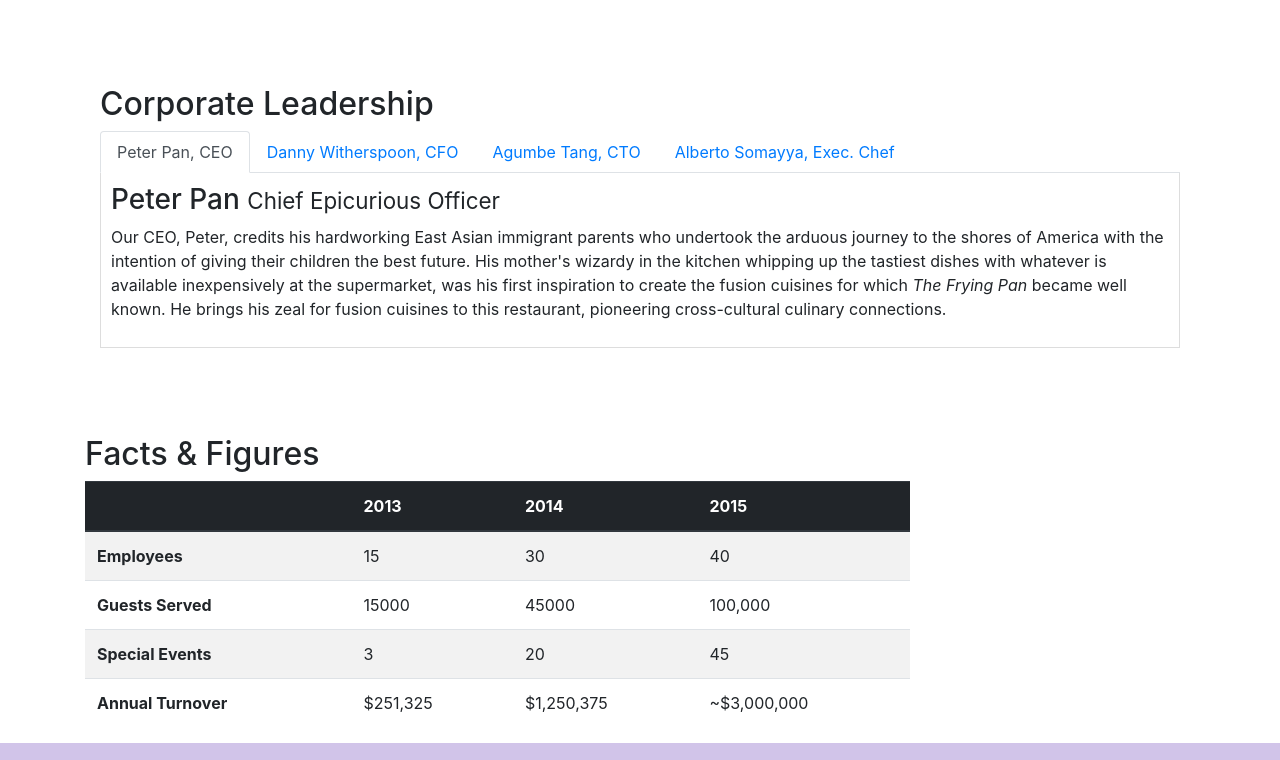
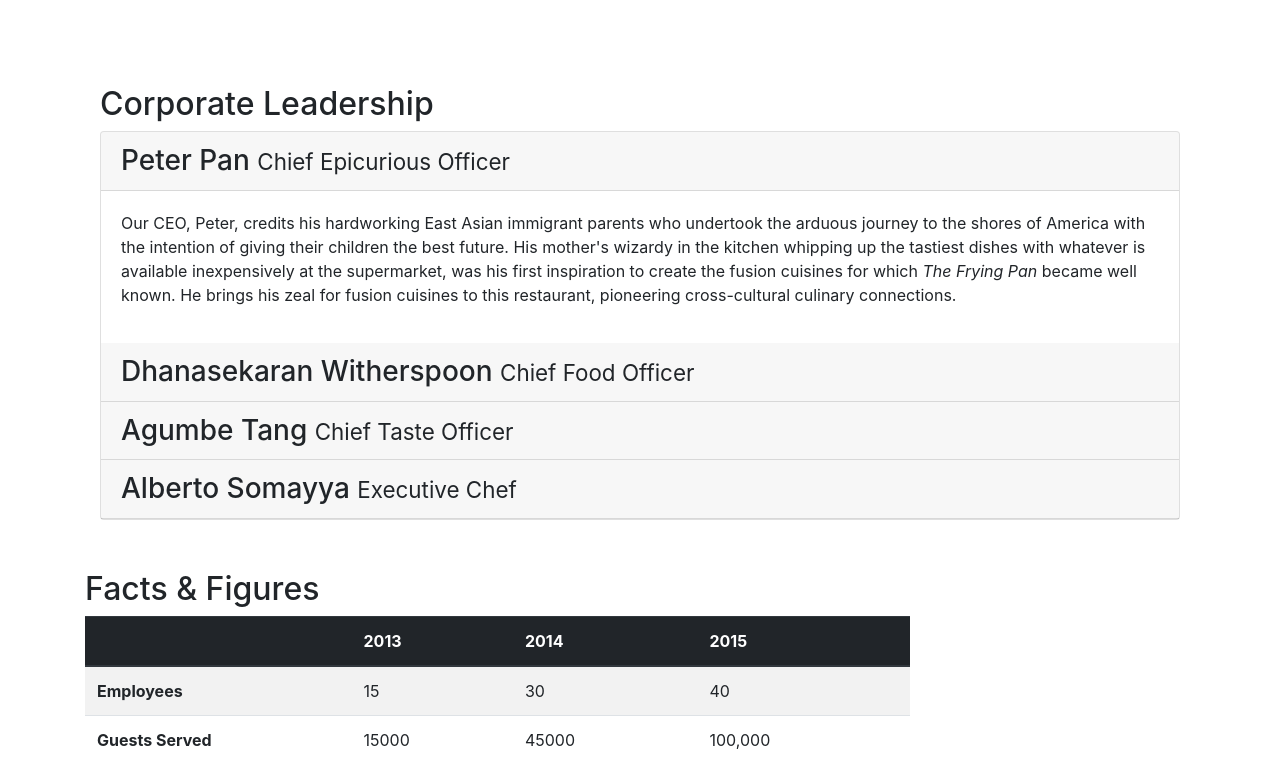
Before and after one commit to KHAJASHOAIBHUSSAIN/Restaurant-Website, a website: page aboutus.html in a window 1280 px wide. Shown: the part 940-1700 px from the top of the page. Drawn offline with nearby package versions, Linux system fonts and the light colour scheme.

Commit message:
collapse and accordion]

```diff
--- a/aboutus.html
+++ b/aboutus.html
@@ -98,38 +98,53 @@
             <div class="col-12 ">
                 <h2>Corporate Leadership</h2>
 
-                <ul class="nav nav-tabs">
-                    <li class="nav-item">
-                        <a class="nav-link active" href="#peter" role="tab" data-toggle="tab">Peter Pan, CEO</a>
-                    </li>
-                     <li class="nav-item">
-                        <a class="nav-link" href="#danny" role="tab" data-toggle="tab">Danny Witherspoon, CFO</a>
-                    </li>
-                     <li class="nav-item">
-                        <a class="nav-link" href="#agumbe" role="tab" data-toggle="tab">Agumbe Tang, CTO</a>
-                    </li>
-                     <li class="nav-item">
-                        <a class="nav-link" href="#alberto" role="tab" data-toggle="tab">Alberto Somayya, Exec. Chef</a>
-                    </li>
 
-                </ul>
-                <div class="tab-content">
-                    <div role="tabpanel" class="tab-pane fade show active" id="peter">
-                    <h3>Peter Pan <small>Chief Epicurious Officer</small></h3>
+                <div id="accordion">
+                    <div class="card">
+                        <div class="card-header" role="tab" id="peterhead">
+                            <h3 class="mb-0">
+                                <a data-toggle="collapse" data-target="#peter">Peter Pan <small>Chief Epicurious Officer</small></a></h3>
+                        </div>
+                    <div role="tabpanel" class="collapse show" id="peter" data-parent="#accordion">
+                        <div class="card-body">
                             <div class="d-none d-md-block d-sm-none"><p>Our CEO, Peter, credits his hardworking East Asian immigrant parents who undertook the arduous journey to the shores of America with the intention of giving their children the best future. His mother's wizardy in the kitchen whipping up the tastiest dishes with whatever is available inexpensively at the supermarket, was his first inspiration to create the fusion cuisines for which <em>The Frying Pan</em> became well known. He brings his zeal for fusion cuisines to this restaurant, pioneering cross-cultural culinary connections.</p></div>
                         </div>
-                    <div role="tabpanel" class="tab-pane fade" id="danny">
-                    <h3>Dhanasekaran Witherspoon <small>Chief Food Officer</small></h3>
+                    </div>
+                        <div class="card-header" role="tab" id="dannyhead">
+                            <h3 class="mb-0">
+                            <a data-toggle="collapse" data-target="#danny">Dhanasekaran Witherspoon <small>Chief Food Officer</small></a></h3>
+                        </div>
+                        <div role="tabpanel" class="collapse" id="danny" data-parent="#accordion">
+                        <div class="card-body">
                              <div class="d-none d-md-block d-sm-none"><p>Our CFO, Danny, as he is affectionately referred to by his colleagues, comes from a long established family tradition in farming and produce. His experiences growing up on a farm in the Australian outback gave him great appreciation for varieties of food sources. As he puts it in his own words, <em>Everything that runs, wins, and everything that stays, pays!</em></p></div>
                         </div>
-                    <div role="tabpanel" class="tab-pane fade" id="agumbe">
-                    <h3>Agumbe Tang <small>Chief Taste Officer</small></h3>
+                        </div>
+                        <div class="card-header" role="tab" id="agumbehead">
+                            <h3 class="mb-0">
+                                <a data-toggle="collapse" data-target="#agumbe">Agumbe Tang <small>Chief Taste Officer</small></a></h3>
+                        </div>
+                        <div role="tabpanel" class="collapse" id="agumbe" data-parent="#accordion">
+                        <div class="card-body">
                              <div class="d-none d-md-block d-sm-none"><p>Blessed with the most discerning gustatory sense, Agumbe, our CTO, personally ensures that every dish that we serve meets his exacting tastes. Our chefs dread the tongue lashing that ensues if their dish does not meet his exacting standards. He lives by his motto, <em>You click only if you survive my lick.</em></p></div>
                         </div>
-                    <div role="tabpanel" class="tab-pane fade" id="alberto">
-                    <h3>Alberto Somayya <small>Executive Chef</small></h3>
+                        </div>
+                        <div class="card-header" role="tab" id="albertohead">
+                            <h3 class="mb-0">
+                                <a data-toggle="collapse" data-target="#alberto">Alberto Somayya <small>Executive Chef</small></a></h3>
+                        </div>
+                        <div role="tabpanel" class="collapse" id="alberto" data-parent="#accordion">
+                            <div class="card-body">
                              <div class="d-none d-md-block d-sm-none"><p>Award winning three-star Michelin chef with wide International experience having worked closely with whos-who in the culinary world, he specializes in creating mouthwatering Indo-Italian fusion experiences. He says, <em>Put together the cuisines from the two craziest cultures, and you get a winning hit! Amma Mia!</em></p></div>
                             </div>
+                        </div>
+
+
+
+
+
+                    </div>
+
+
                 </div>
             </div>
        </div>
```
Lines whose indentation alone changed are shown as unchanged.
